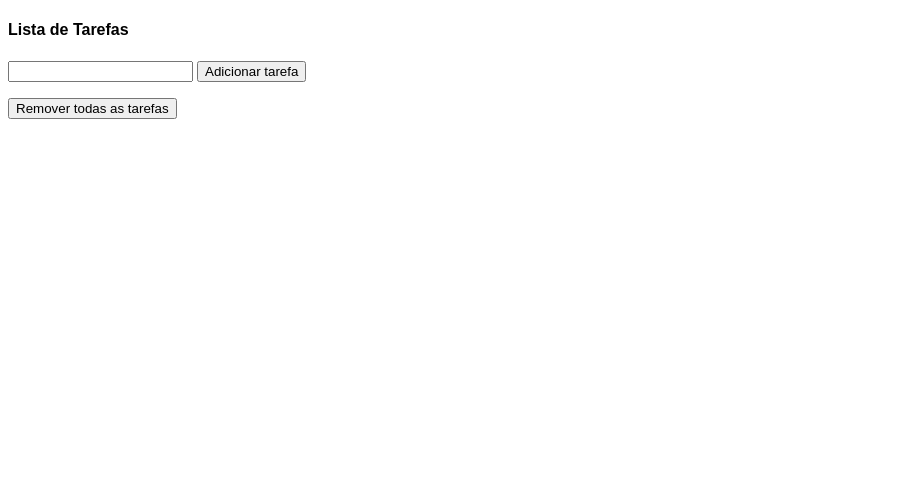
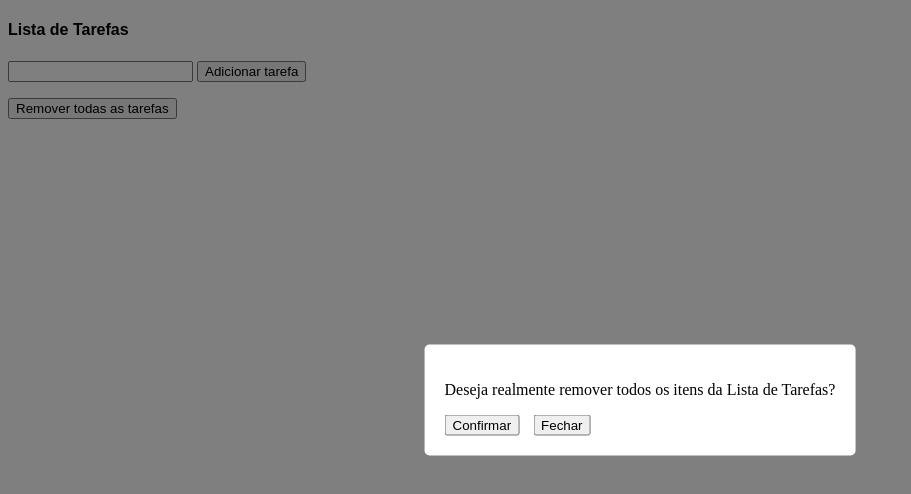
Before and after one commit to ThamiStoppelli/To-do-List, a website with bundled scripts: page public/index.html in a window 1280 px wide. Both pictures are taken after a click on the button "Remover todas as tarefas". Shown: the whole page, without its empty margins (0-911 px from the left). Built offline with nearby package versions, Linux system fonts and the light colour scheme.

Commit message:
Adicionado modal de confirmacao nos botoes de deletar uma tarefa e de deletar todas

```diff
--- a/package.json
+++ b/package.json
@@ -4,6 +4,7 @@
     "build": "snowpack build"
   },
   "dependencies": {
+    "@types/react": "^18.2.65",
     "canvas-confetti": "^1.2.0",
     "uuid": "^9.0.1"
   },
--- a/public/index.html
+++ b/public/index.html
@@ -6,37 +6,7 @@
     <meta name="viewport" content="width=device-width, initial-scale=1.0">
     <script src="dist/index.js" type="module"></script>
     <title>Document</title>
-    <style>
-        #list {
-            list-style: none;
-            padding: 0;
-        }
-        h4 {
-          font-family: Arial, Helvetica, sans-serif;
-        }
-        .strikethrough {
-          text-decoration: line-through;
-        }
-        .remove-button {
-          margin-left: auto;
-          margin-right: 20rem;
-          background: none;
-          border: none;
-          cursor: pointer;
-        }
-        .task-item {
-          display: flex;
-          align-items: center;
-        }
-        .remove-button img {
-          width: 1.2rem;
-          height: 1.2rem;
-        }
-        .remove-button img:hover {
-          filter: brightness(0) saturate(200%) invert(34%) sepia(82%) saturate(400%) hue-rotate(310deg) brightness(95%) contrast(180%);
-          /* filter: brightness(0) saturate(100%) hue-rotate(0deg) invert(0%) sepia(100%) saturate(100%); */
-        }
-    </style>
+    <link rel="stylesheet" href="styles.css">
 </head>
 <body>
   <h4>Lista de Tarefas</h4>
@@ -46,6 +16,16 @@
   </form>
   <ul id="list"></ul>
   <button id="reset-list">Remover todas as tarefas</button>
-  <!-- Remove todos os itens da lista -->
+  <!-- <button class="remove-item">Remover este item</button> -->
+    <!-- Modal -->
+    <div id="modal" class="modal">
+      <div class="modal-content">
+        <p id="modal-message">Deseja realmente remover este item?</p>
+        <div class="modal-buttons">
+          <button id="confirm-btn">Confirmar</button>
+          <button id="close-btn">Fechar</button>
+        </div>
+      </div>
+    </div>
 </body>
 </html>
--- /dev/null
+++ b/public/styles.css
@@ -0,0 +1,62 @@
+#list {
+    list-style: none;
+    padding: 0;
+}
+h4 {
+  font-family: Arial, Helvetica, sans-serif;
+}
+.strikethrough {
+  text-decoration: line-through;
+}
+.remove-button {
+  margin-left: auto;
+  margin-right: 20rem;
+  background: none;
+  border: none;
+  cursor: pointer;
+}
+.task-item {
+  display: flex;
+  align-items: center;
+}
+.remove-button img {
+  width: 1.2rem;
+  height: 1.2rem;
+}
+.remove-button img:hover {
+  filter: brightness(0) saturate(200%) invert(34%) sepia(82%) saturate(400%) hue-rotate(310deg) brightness(95%) contrast(180%);
+  /* filter: brightness(0) saturate(100%) hue-rotate(0deg) invert(0%) sepia(100%) saturate(100%); */
+}
+
+.modal {
+    display: none;
+    position: fixed;
+    top: 0;
+    left: 0;
+    width: 100%;
+    height: 100%;
+    background-color: rgba(0, 0, 0, 0.5);
+    z-index: 9999;
+  }
+
+  .modal-content {
+    position: absolute;
+    top: 50%;
+    left: 50%;
+    transform: translate(-50%, -50%);
+    background-color: white;
+    padding: 20px;
+    border-radius: 5px;
+  }
+
+  .modal-buttons {
+    margin-top: 10px;
+  }
+
+  .modal-buttons button {
+    margin-right: 10px;
+  }
+
+  .show-modal {
+    display: block;
+  }
--- a/src/index.ts
+++ b/src/index.ts
@@ -5,6 +5,7 @@
 //   useWorker: true,
 // })({ particleCount: 200, spread: 200 });
 import { v4 as uuidV4 } from 'uuid'
+// import { useState } from "react"
 
 type Task = {
   id: string
@@ -21,10 +22,17 @@ const remove = document.querySelector<HTMLButtonElement>("#reset-list")
 const tasks: Task[] = loadTasks()
 tasks.forEach(addListItem)
 
+const modal = document.getElementById("modal");
+const modalMessage = document.getElementById("modal-message");
+const confirmButton = document.getElementById("confirm-btn");
+const closeButton = document.getElementById("close-btn");
+
+// const [open, setOpen] = useState<boolean>(false)
+
 form?.addEventListener("submit", e => {
   e.preventDefault()
 
-  if (input?.value == "" || input?.value == null) return //continue with the code (this line ensures the input actually exists, after this statement the input is no longer null)
+  if (input?.value == "" || input?.value == null) return //this line ensures the input actually exists, after this statement the input is no longer null
 
   const newTask: Task = {
     id: uuidV4(),
@@ -72,11 +80,17 @@ function addListItem(task: Task) {
   // removeButton.textContent = "Remover";
 
   removeButton.addEventListener("click", () => {
+    //setOpen(true)
     const index = tasks.findIndex(t => t.id === task.id);
     if (index !== -1) {
+      const message = "Deseja realmente remover este item?";
+
+      showModal(message, () => {
         tasks.splice(index, 1);
         item.remove();
         saveTasks();
+        closeModal();
+      })
     }
   });
 
@@ -95,10 +109,35 @@ function loadTasks(): Task[] {
 }
 
 remove?.addEventListener("click", () => {
+  const message = "Deseja realmente remover todos os itens da Lista de Tarefas?";
+
+  showModal(message, () => {
     tasks.length = 0
     localStorage.clear
     window.location.reload()
     saveTasks()
+    closeModal();
+  })
 });
 
 //input? or form? -> optional chaining: if this thing exists give me the value, if it doesn't return undefined
+
+function showModal(message: string, onConfirm: () => void) {
+  if (modalMessage == null) return
+  modalMessage.innerText = message;
+  modal?.classList.add("show-modal");
+
+  if (confirmButton == null) return
+  confirmButton.onclick = () => {
+    onConfirm();
+  };
+
+  if (closeButton == null) return
+  closeButton.onclick = () => {
+    closeModal();
+  };
+}
+
+function closeModal() {
+  modal?.classList.remove("show-modal");
+}
```
Also changed, not shown: 1 other file. Lines whose indentation alone changed are shown as unchanged.
